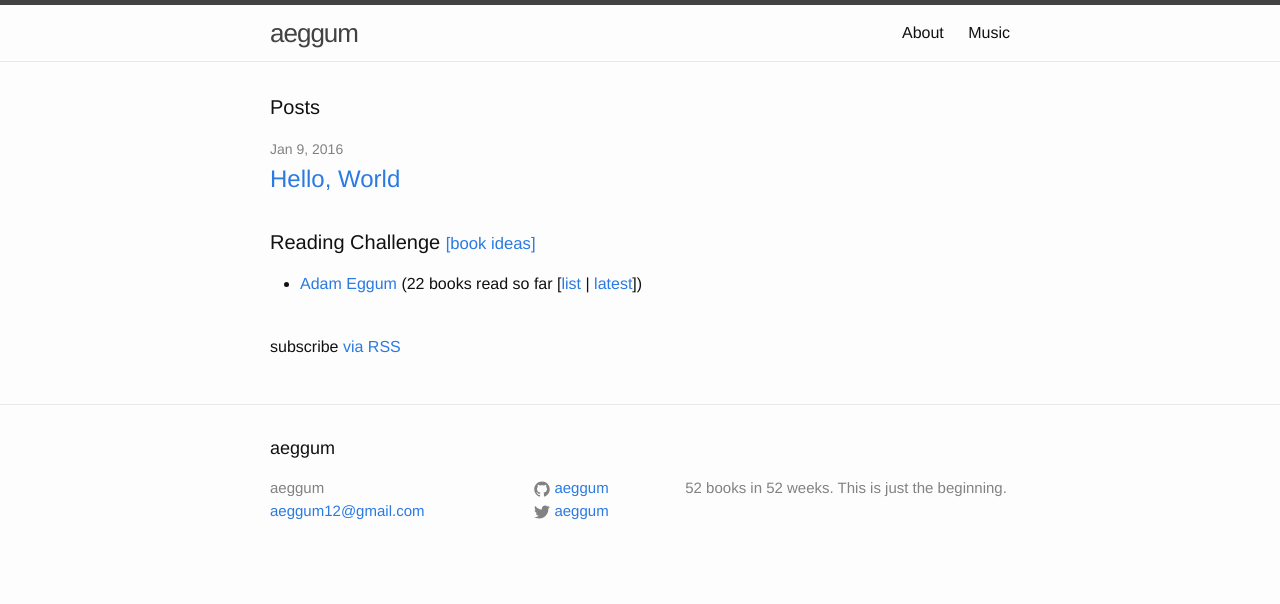
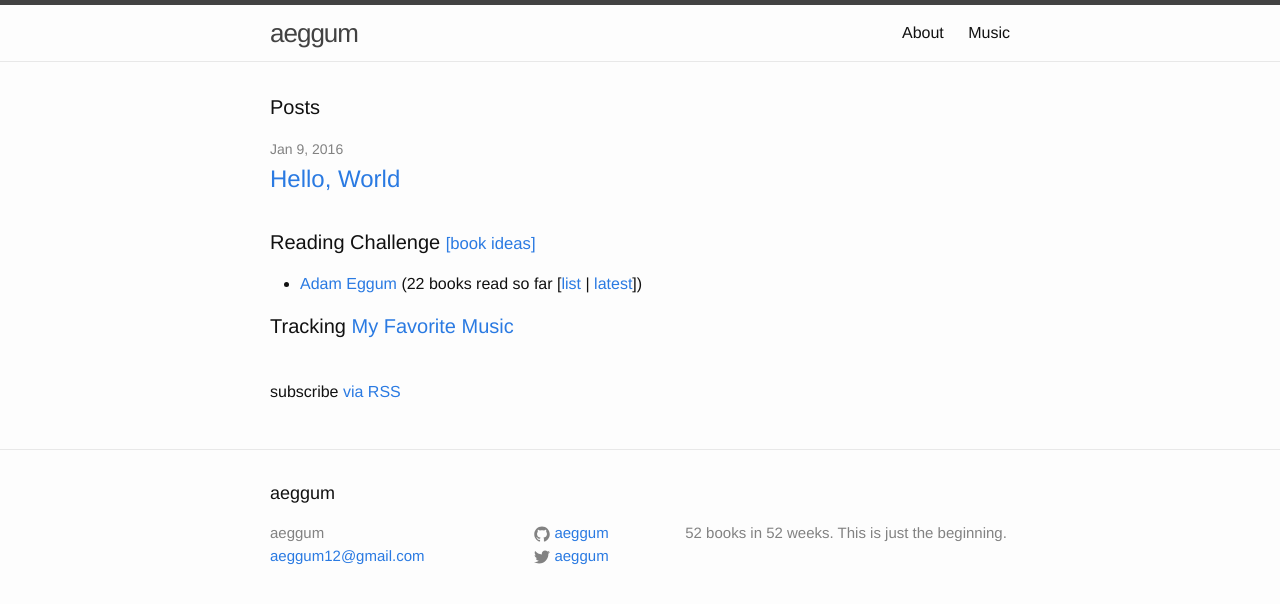
Before and after one commit to aeggum/aeggum.github.io, a Jekyll site: the page built from index.html, in a window 1280 px wide. Shown: the top 604 px of the page. Built offline with Jekyll 4.4.1, drawn with Linux system fonts in a browser that asks for light colours.

Commit message:
Add music href to index.html

```diff
--- a/index.html
+++ b/index.html
@@ -30,6 +30,8 @@ layout: default
     {% endfor %}
   </ul>
 
+  <h1 class="page-heading">Tracking <a href="music">My Favorite Music</a></h1>
+
 
   <br>
   <p class="rss-subscribe">subscribe <a href="{{ "/feed.xml" | prepend: site.baseurl }}">via RSS</a></p>
```
